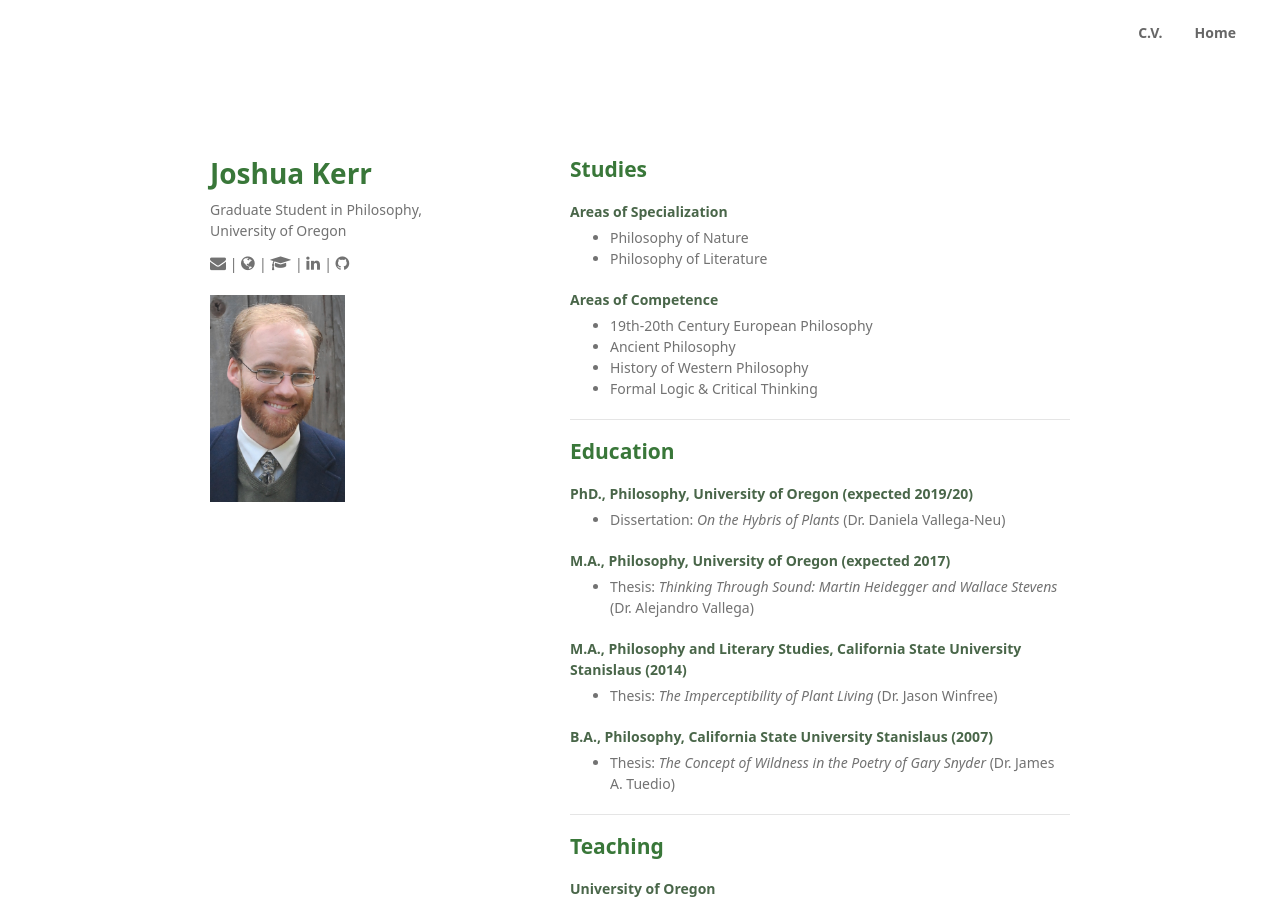
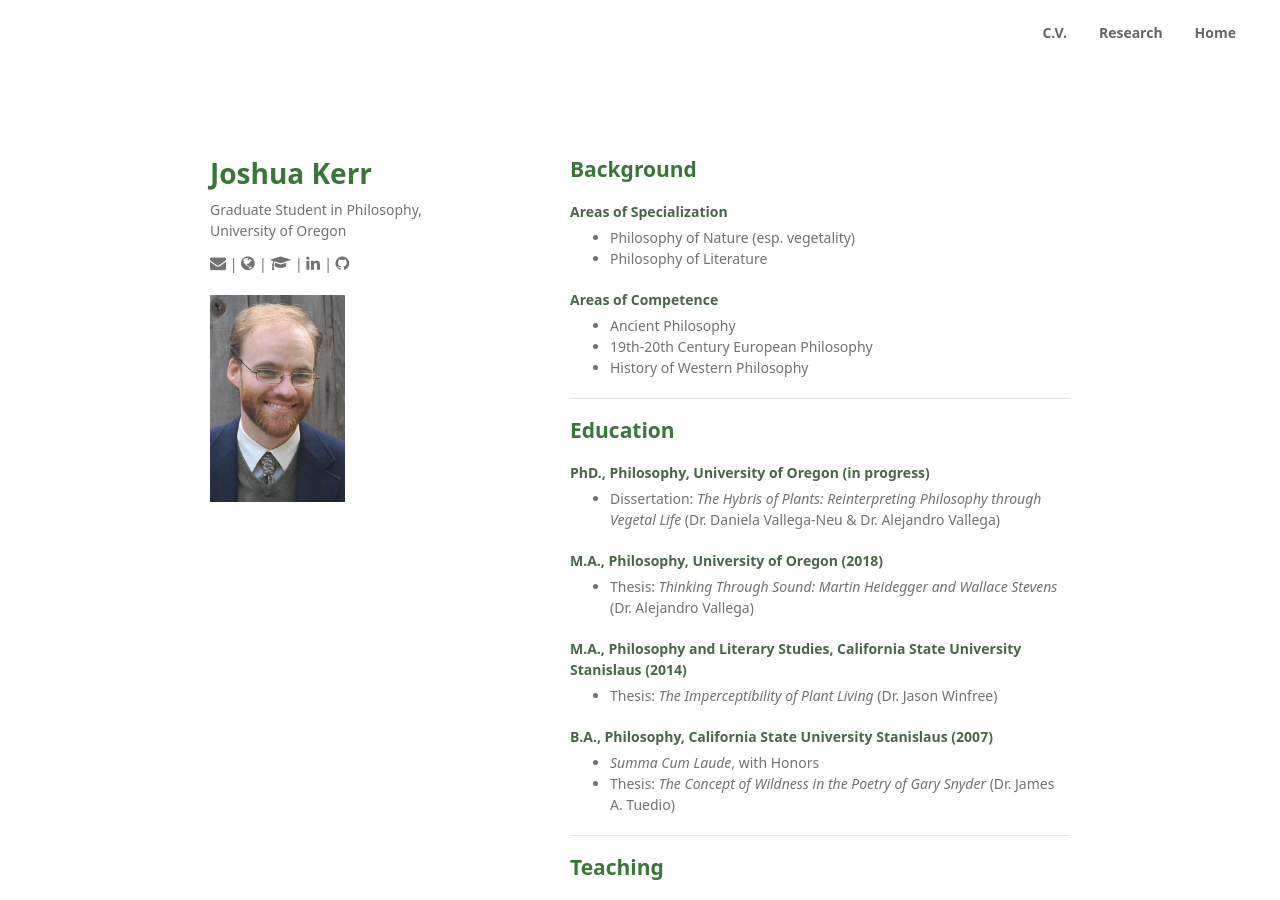
Before and after one commit to joshuakerr/joshuakerr.github.io.old, a Jekyll site: the page built from pages/cv.md, in a window 1280 px wide and 900 px high. Built offline with Jekyll 4.4.1, drawn with Linux system fonts in a browser that asks for light colours; a script that is not in the unit is left out.

Commit message:
added research page

```diff
--- a/_layouts/default.html
+++ b/_layouts/default.html
@@ -23,7 +23,8 @@
         <ul>
           <li><a href='/'>Home</a></li>
           <!-- <li><a href='/pages/about.html'>About</a></li> -->
-          <li><a href='/pages/cv.html'>C.V.</a></li>
+          <li><a href='/pages/dissertation.html'>Research</a></li>
+		<li><a href='/pages/cv.html'>C.V.</a></li>
         </ul>
     </nav>
 
--- a/pages/cv.md
+++ b/pages/cv.md
@@ -4,32 +4,32 @@
     tagline: Curriculum Vitae
 ---
 
-## Studies
+## Background
 
 #### Areas of Specialization
-- Philosophy of Nature
+- Philosophy of Nature (esp. vegetality)
 - Philosophy of Literature
 
 #### Areas of Competence
+- Ancient Philosophy
 - 19th-20th Century European Philosophy
-- Ancient Philosophy
 - History of Western Philosophy
-- Formal Logic & Critical Thinking
 
 ---
 
 ## Education
 
-#### PhD., Philosophy, University of Oregon (expected 2019/20)
-- Dissertation: *On the Hybris of Plants* (Dr. Daniela Vallega-Neu)
+#### PhD., Philosophy, University of Oregon (in progress)
+- Dissertation: *The Hybris of Plants: Reinterpreting Philosophy through Vegetal Life* (Dr. Daniela Vallega-Neu & Dr. Alejandro Vallega)
 
-#### M.A., Philosophy, University of Oregon (expected 2017)
+#### M.A., Philosophy, University of Oregon (2018)
 - Thesis: *Thinking Through Sound: Martin Heidegger and Wallace Stevens* (Dr. Alejandro Vallega)
 
 #### M.A., Philosophy and Literary Studies, California State University Stanislaus (2014)
 - Thesis: *The Imperceptibility of Plant Living* (Dr. Jason Winfree)
 
 #### B.A., Philosophy, California State University Stanislaus (2007)
+- *Summa Cum Laude*, with Honors
 - Thesis: *The Concept of Wildness in the Poetry of Gary Snyder* (Dr. James A. Tuedio)
 
 ---
```
Also changed, not shown: other parts of pages/cv.md (+7 -7 lines), index.md (+3 -1 lines), pages/dissertation.md (added, +13 -0 lines).
